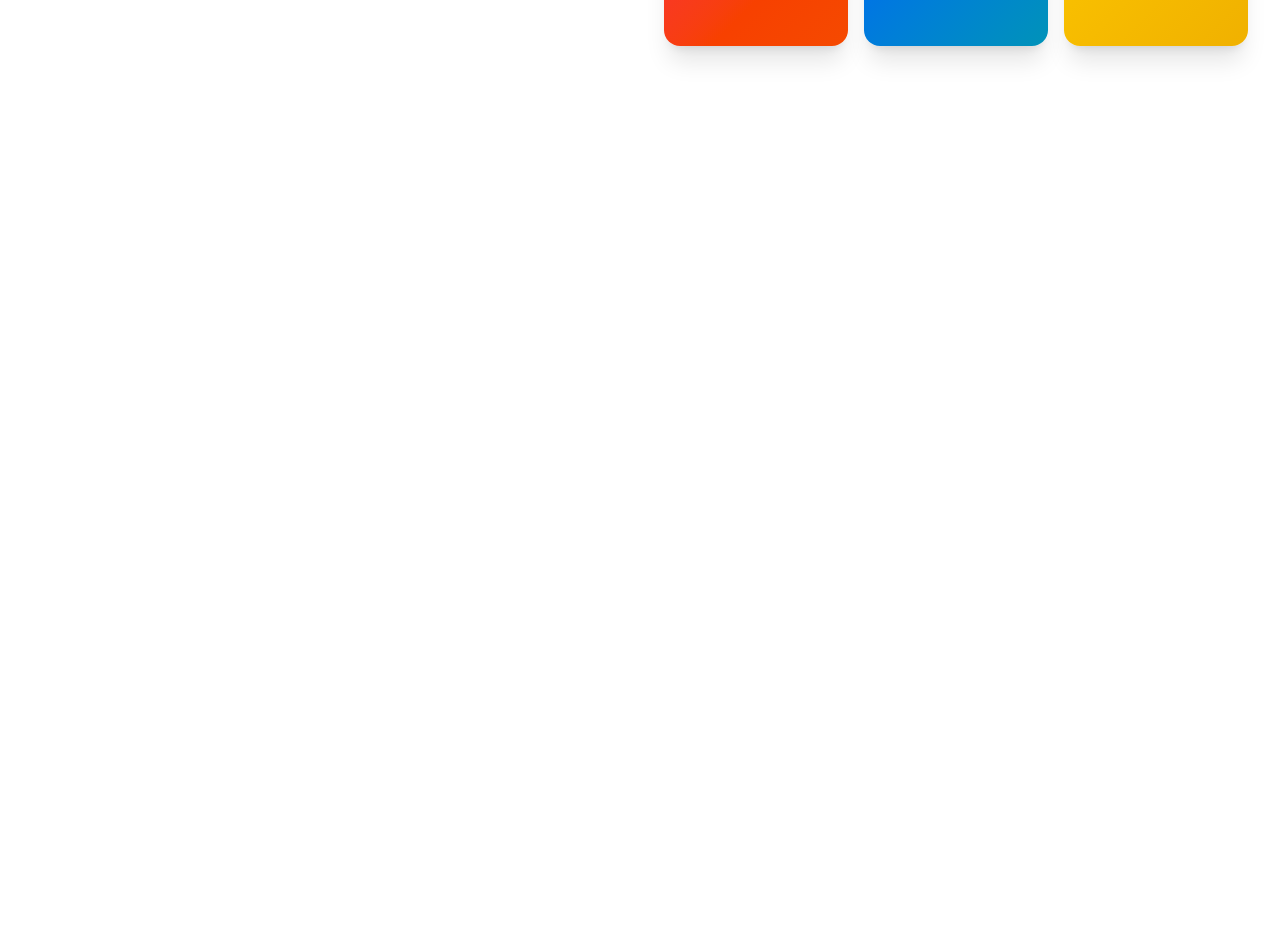
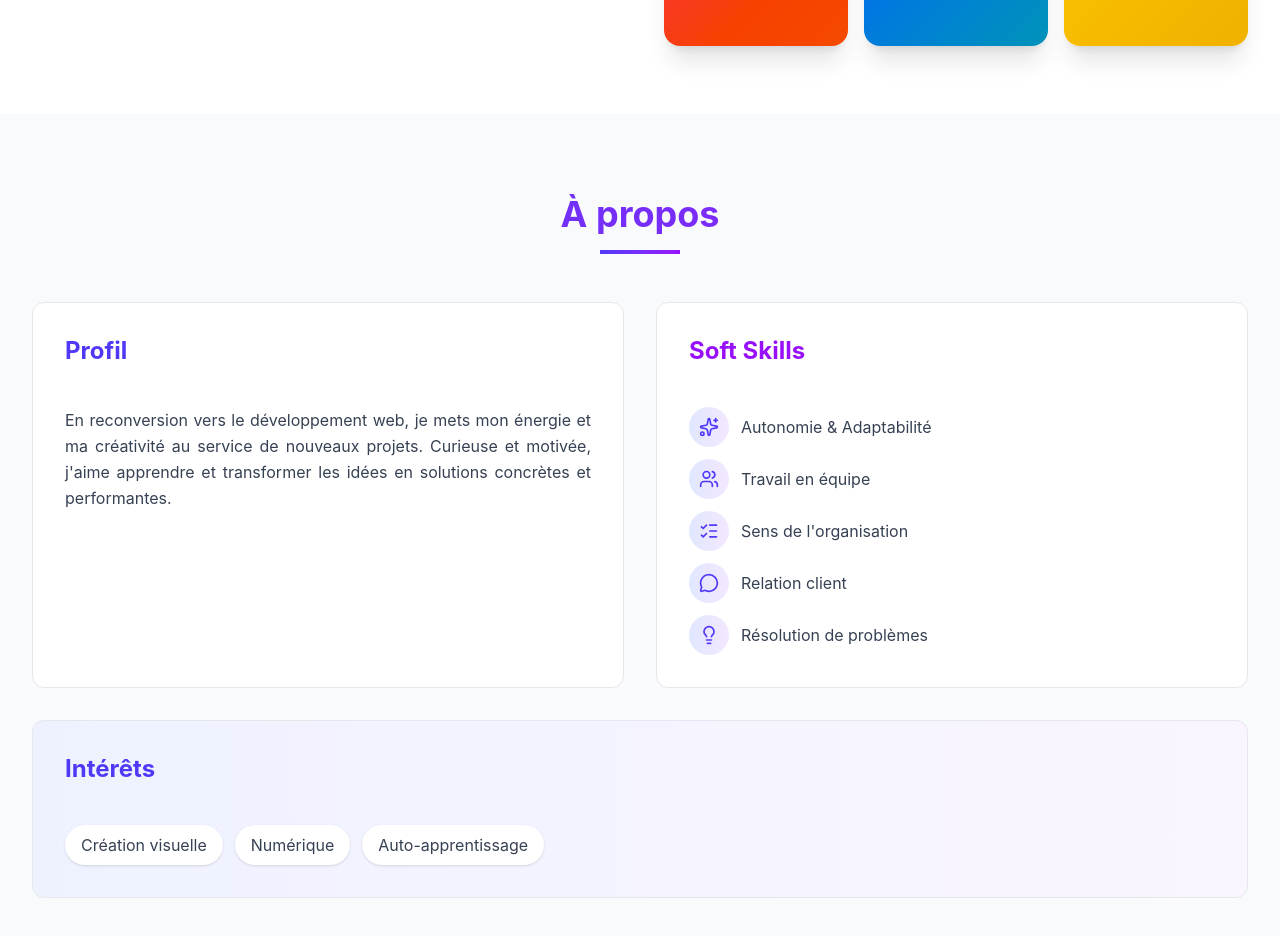
Before and after one commit to adebaille/portfolio-dev, a React (Vite) app: page / in a window 1280 px wide. Shown: the part 686-1622 px from the top of the page. Before the commit the page ends 800 px from the top, so only its background shows below. Built offline with nearby package versions, Linux system fonts and the light colour scheme.

Commit message:
build About section component and add on main. Create card on ui component and add on About component

```diff
--- /dev/null
+++ b/src/component/About.tsx
@@ -0,0 +1,64 @@
+import { Card } from '@/component/ui/card';
+import { Sparkles, Users, ListChecks, MessageCircle, Lightbulb } from 'lucide-react';
+
+export function About() {
+  const softSkills = [
+    { icon: Sparkles, text: 'Autonomie & Adaptabilité' },
+    { icon: Users, text: 'Travail en équipe' },
+    { icon: ListChecks, text: "Sens de l'organisation" },
+    { icon: MessageCircle, text: 'Relation client' },
+    { icon: Lightbulb, text: 'Résolution de problèmes' },
+  ];
+
+  return (
+    <section id="a-propos" className="py-20 px-4 sm:px-6 lg:px-8 bg-gray-50">
+      <div className="max-w-7xl mx-auto">
+        <div className="text-center mb-12">
+          <h2 className="text-4xl font-bold mb-4 bg-gradient-to-r from-indigo-600 to-purple-600 bg-clip-text text-transparent">
+            À propos
+          </h2>
+          <div className="w-20 h-1 bg-gradient-to-r from-indigo-600 to-purple-600 mx-auto"></div>
+        </div>
+
+        <div className="grid md:grid-cols-2 gap-8">
+          <Card className="p-8">
+            <h3 className="text-2xl font-bold mb-4 text-indigo-600">Profil</h3>
+            <p className="text-gray-700 leading-relaxed text-justify">
+              En reconversion vers le développement web, je mets mon énergie et ma créativité au
+              service de nouveaux projets. Curieuse et motivée, j'aime apprendre et transformer
+              les idées en solutions concrètes et performantes.
+            </p>
+          </Card>
+
+          <Card className="p-8">
+            <h3 className="text-2xl font-bold mb-4 text-purple-600">Soft Skills</h3>
+            <div className="space-y-3">
+              {softSkills.map((skill, index) => (
+                <div key={index} className="flex items-center gap-3">
+                  <div className="w-10 h-10 rounded-full bg-gradient-to-r from-indigo-100 to-purple-100 flex items-center justify-center">
+                    <skill.icon size={20} className="text-indigo-600" />
+                  </div>
+                  <span className="text-gray-700">{skill.text}</span>
+                </div>
+              ))}
+            </div>
+          </Card>
+        </div>
+
+        <Card className="p-8 mt-8 bg-gradient-to-r from-indigo-50 to-purple-50">
+          <h3 className="text-2xl font-bold mb-4 text-indigo-600">Intérêts</h3>
+          <div className="flex flex-wrap gap-3">
+            {['Création visuelle', 'Numérique', 'Auto-apprentissage'].map((interest, index) => (
+              <span
+                key={index}
+                className="px-4 py-2 bg-white rounded-full text-gray-700 shadow-sm"
+              >
+                {interest}
+              </span>
+            ))}
+          </div>
+        </Card>
+      </div>
+    </section>
+  );
+}
--- /dev/null
+++ b/src/component/ui/card.tsx
@@ -0,0 +1,91 @@
+import * as React from "react";
+import { cn } from "@/lib/utils";
+
+function Card({ className, ...props }: React.ComponentProps<"div">) {
+  return (
+    <div
+      data-slot="card"
+      className={cn(
+        "bg-white text-card-foreground flex flex-col gap-6 rounded-xl border border-gray-200",
+        className,
+      )}
+      {...props}
+    />
+  );
+}
+
+function CardHeader({ className, ...props }: React.ComponentProps<"div">) {
+  return (
+    <div
+      data-slot="card-header"
+      className={cn(
+        "@container/card-header grid auto-rows-min grid-rows-[auto_auto] items-start gap-1.5 px-6 pt-6 has-data-[slot=card-action]:grid-cols-[1fr_auto] [.border-b]:pb-6",
+        className,
+      )}
+      {...props}
+    />
+  );
+}
+
+function CardTitle({ className, ...props }: React.ComponentProps<"div">) {
+  return (
+    <h4
+      data-slot="card-title"
+      className={cn("leading-none", className)}
+      {...props}
+    />
+  );
+}
+
+function CardDescription({ className, ...props }: React.ComponentProps<"div">) {
+  return (
+    <p
+      data-slot="card-description"
+      className={cn("text-muted-foreground", className)}
+      {...props}
+    />
+  );
+}
+
+function CardAction({ className, ...props }: React.ComponentProps<"div">) {
+  return (
+    <div
+      data-slot="card-action"
+      className={cn(
+        "col-start-2 row-span-2 row-start-1 self-start justify-self-end",
+        className,
+      )}
+      {...props}
+    />
+  );
+}
+
+function CardContent({ className, ...props }: React.ComponentProps<"div">) {
+  return (
+    <div
+      data-slot="card-content"
+      className={cn("px-6 [&:last-child]:pb-6", className)}
+      {...props}
+    />
+  );
+}
+
+function CardFooter({ className, ...props }: React.ComponentProps<"div">) {
+  return (
+    <div
+      data-slot="card-footer"
+      className={cn("flex items-center px-6 pb-6 [.border-t]:pt-6", className)}
+      {...props}
+    />
+  );
+}
+
+export {
+  Card,
+  CardHeader,
+  CardFooter,
+  CardTitle,
+  CardAction,
+  CardDescription,
+  CardContent,
+};
--- a/src/main.tsx
+++ b/src/main.tsx
@@ -3,6 +3,7 @@ import { createRoot } from 'react-dom/client'
 import './index.css'
 import { Header } from './component/Header'
 import { HeroWithSkills } from './component/Hero'
+import { About } from './component/About'
 
 
 function App() {
@@ -11,6 +12,7 @@ function App() {
     <>
     <Header />
     <HeroWithSkills />
+    <About />
     </>
   )
 }
```
